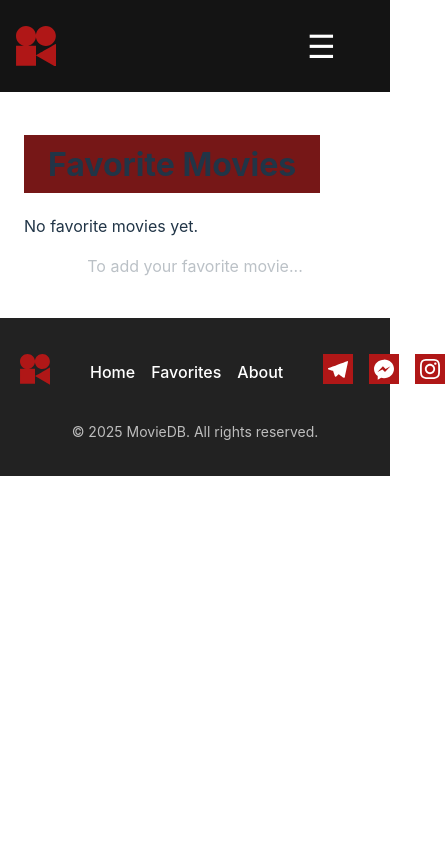
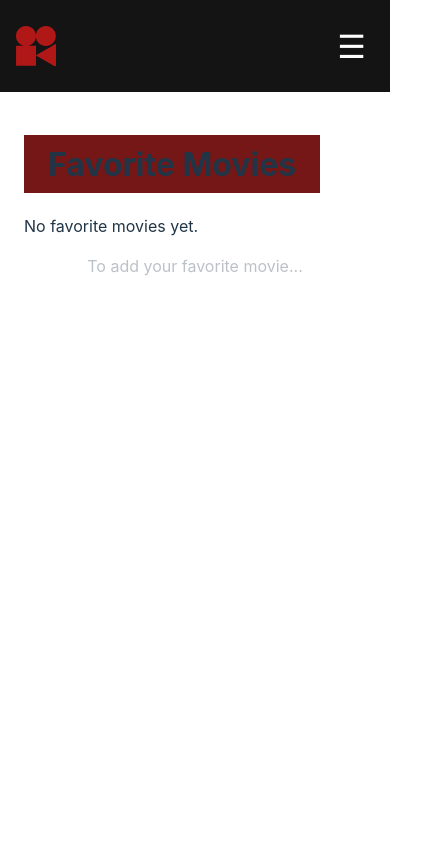
Before and after one commit to LucyHe885/fwd-movie-database, a React (Vite) app in the folder movie-database/: page /movie-database-lucy/favorites in a window 390 px wide. Shown: the top 844 px of the page, 445 px wide, since content can reach past the window. Built offline with nearby package versions, Linux system fonts and the light colour scheme.

Commit message:
change a bit footer and favorite page css

```diff
--- a/movie-database/src/App.css
+++ b/movie-database/src/App.css
@@ -423,6 +423,7 @@ button:focus-visible {
   background: none;
   border: none;
   font-size: 2rem;
+  padding: 0.5rem;
   color: white;
   cursor: pointer;
   transition: transform 0.3s ease-in-out;
@@ -547,6 +548,7 @@ button:focus-visible {
   padding: 1.5rem;
   min-width: 20rem;
   max-width: 75rem;
+  height: 100vh;
   margin: auto;
 }
 
@@ -656,20 +658,27 @@ button:focus-visible {
 .footer {
   text-align: center;
   padding: 20px;
-  background-color: #222;
-  color: white;
 }
 
 .footer-container {
   display: flex;
+  flex-wrap: wrap;
   align-items: center;
   justify-content: space-between;
+  gap: 1.25rem;
+  padding: .5rem 0;
 }
 
 .footer-logo {
   width: 30px;
   height: auto;
   color: #b01717;
+  cursor: pointer;
+  transition: color 0.3s ease;
+}
+
+.footer-logo:hover{
+  color: #b91414;
 }
 
 ul {
@@ -677,10 +686,11 @@ ul {
   display: flex;
   justify-content: center;
   gap: 1rem;
+  padding: 0;
+  margin: 0;
 }
 
 ul.footer-link li a {
-  color: white;
   text-decoration: none;
 }
 
@@ -693,6 +703,21 @@ ul.footer-link li a {
 .social-icon{
   fill: #b01717;
   width: 30px;
-  height: auto;
-  background-color: white;
+  height: 30px;
+  cursor: pointer;
 }
+
+@media (max-width: 768px) {
+  .footer-container {
+    flex-direction: column;
+    align-items: center;
+  }
+
+  ul.footer-link {
+    flex-direction: column;
+  }
+
+  ul.footer-link li {
+    margin-bottom: 10px;
+  }
+}
--- a/movie-database/src/components/Footer.jsx
+++ b/movie-database/src/components/Footer.jsx
@@ -12,7 +12,6 @@ const Footer = () => {
         </a>
 
         <ul className="footer-link">
-          <li><a href="/">Home</a></li>
           <li><a href="/favorites">Favorites</a></li>
           <li><a href="/about">About</a></li>
         </ul>
```
Also changed, not shown: 1 other file (tests, documents, lock files or other folders).
